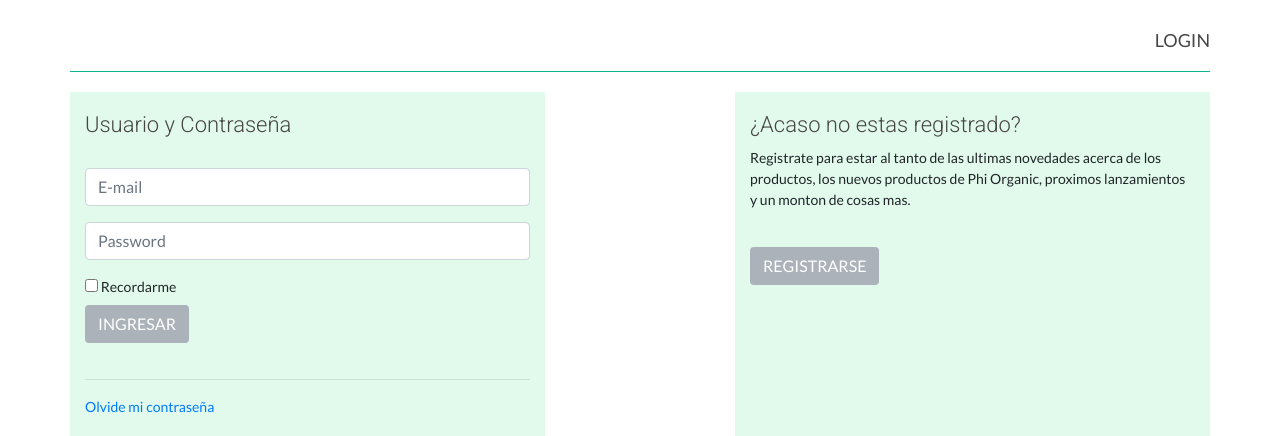
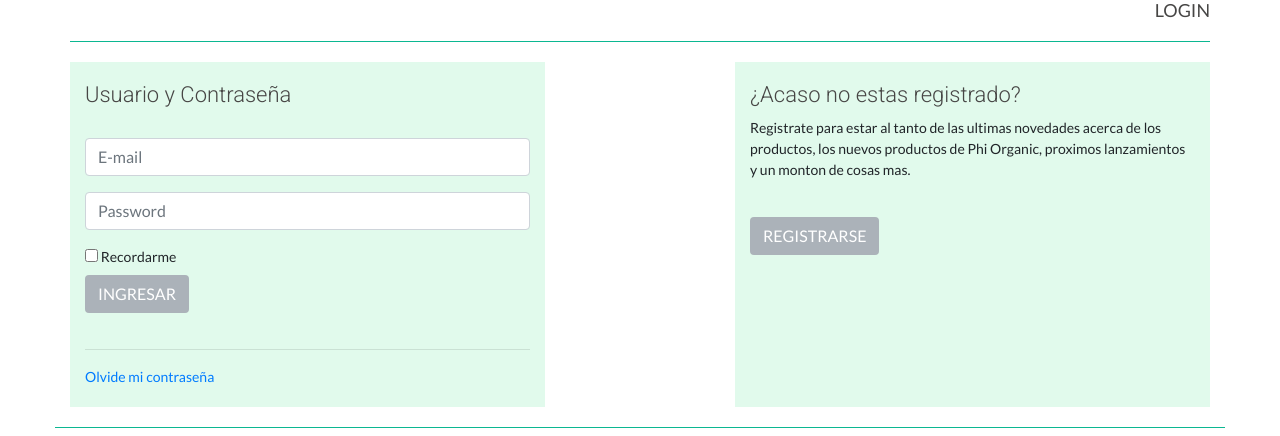
Before and after one commit to mgferrini/pi, a PHP site: page /?page=login in a window 1280 px wide. Shown: the part 142-578 px from the top of the page. Run offline with PHP 8.4, Linux system fonts and the light colour scheme; some libraries are stand-ins or nearby versions.

Commit message:
Update usuario.css

```diff
--- a/css/usuario.css
+++ b/css/usuario.css
@@ -22,7 +22,6 @@
     text-align: right;
     text-transform: uppercase;
     border-bottom: solid 1px #0bb791;
-    padding-top: 30px;
     padding-bottom: 20px;
     margin-bottom: 20px;
 }
```
